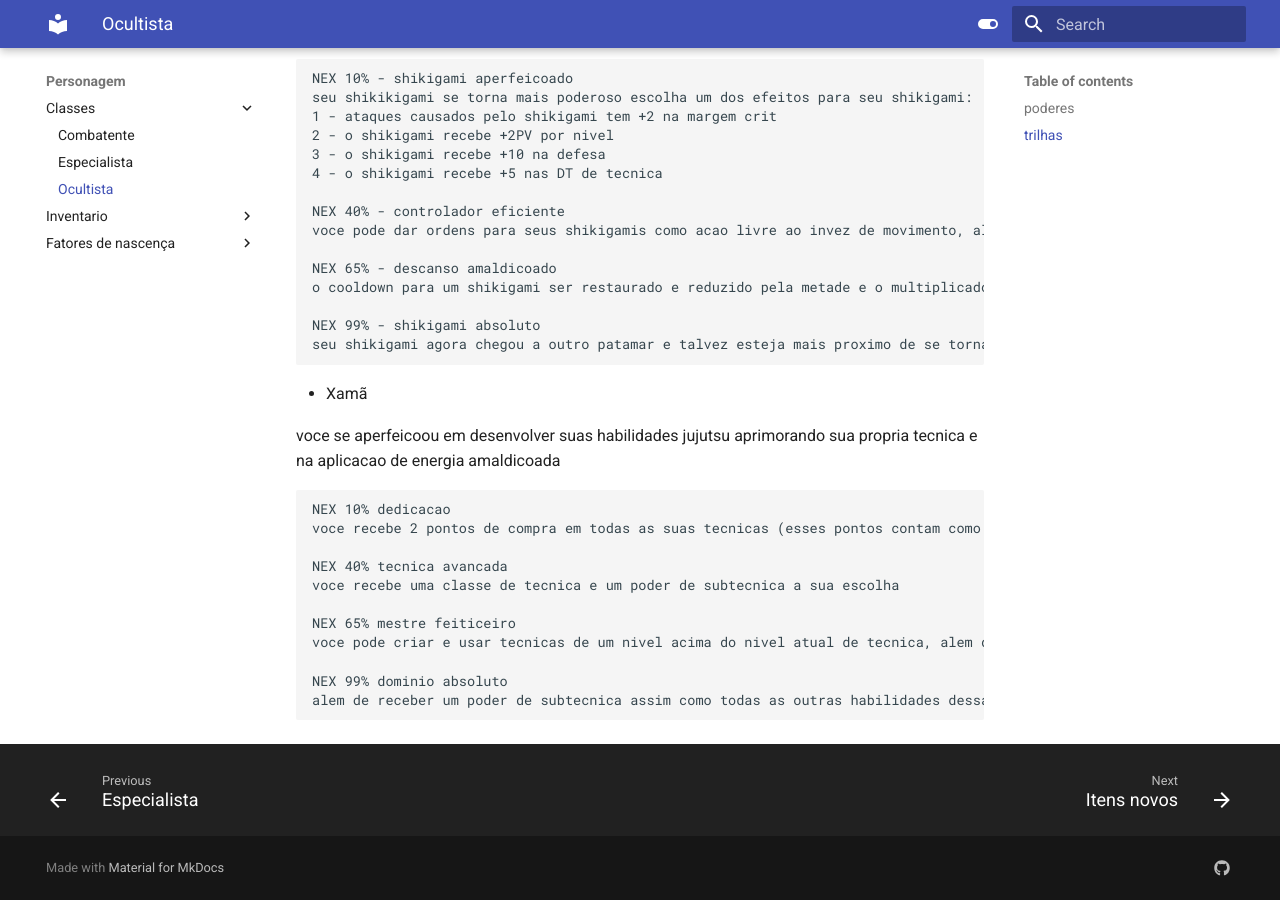
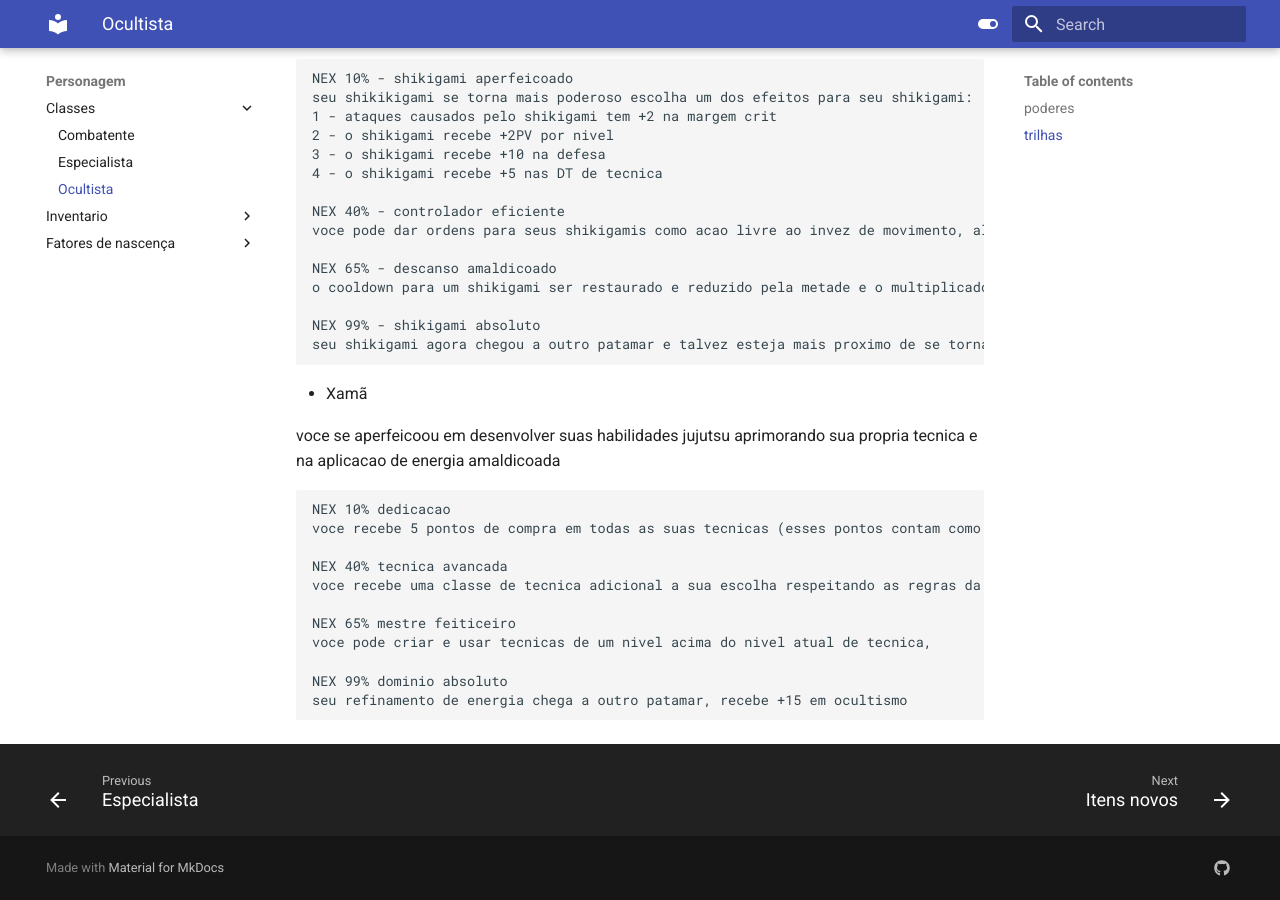
Before and after one commit to nerdolagens/SK-RPG-docs, an MkDocs documentation site: the page built from docs/character/classes/ocultista.md, in a window 1280 px wide and 900 px high, scrolled down 1770 px. Built offline with MkDocs 1.6.1 and Material for MkDocs 9.7.7, drawn with Linux system fonts in a browser that asks for light colours.

Commit message:
Update ocultista.md

```diff
--- a/docs/character/classes/ocultista.md
+++ b/docs/character/classes/ocultista.md
@@ -82,13 +82,13 @@ uma trilha focada no uso de shikigamis nao e possivel ter versatilidade com essa
 voce se aperfeicoou em desenvolver suas habilidades jujutsu aprimorando sua propria tecnica e na aplicacao de energia amaldicoada
 
     NEX 10% dedicacao
-    voce recebe 2 pontos de compra em todas as suas tecnicas (esses pontos contam como condicao e permitem quebra de margem) e recebe um poder de subtecnica a sua escolha
+    voce recebe 5 pontos de compra em todas as suas tecnicas (esses pontos contam como condicao e permitem quebra de margem)
 
     NEX 40% tecnica avancada
-    voce recebe uma classe de tecnica e um poder de subtecnica a sua escolha
+    voce recebe uma classe de tecnica adicional a sua escolha respeitando as regras da tecnica aprimorada
 
     NEX 65% mestre feiticeiro
-    voce pode criar e usar tecnicas de um nivel acima do nivel atual de tecnica, alem disso recebe um poder de subtecnica adicional
+    voce pode criar e usar tecnicas de um nivel acima do nivel atual de tecnica,
 
     NEX 99% dominio absoluto
-    alem de receber um poder de subtecnica assim como todas as outras habilidades dessa trilha seu refinamento de energia chega a outro patamar, recebe +15 em ocultismo
+    seu refinamento de energia chega a outro patamar, recebe +15 em ocultismo
```
